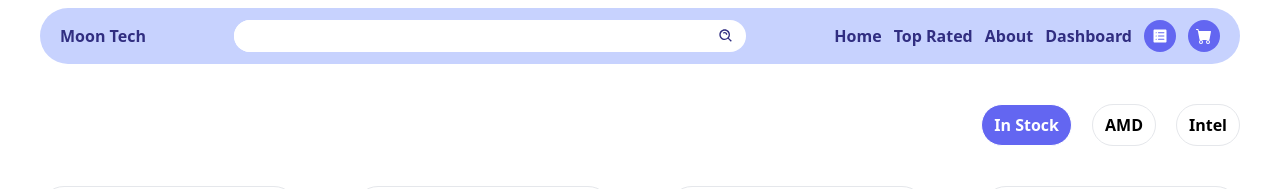
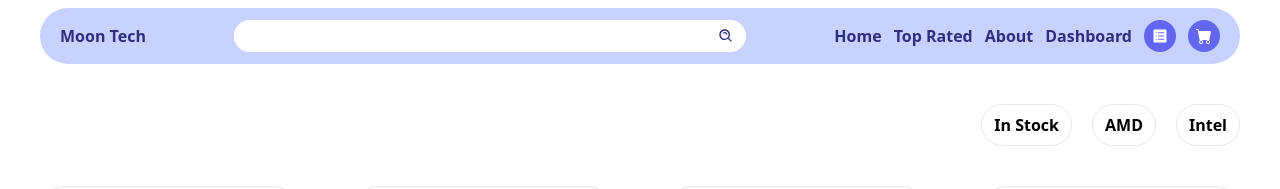
Before and after one commit to tayefulislam/moon-tech, a React (Create React App) app: page / in a window 1280 px wide. Shown: the top 189 px of the page. Built offline with nearby package versions, Linux system fonts and the light colour scheme.

Commit message:
last updated from dell linux

```diff
--- a/src/pages/Main/Home.js
+++ b/src/pages/Main/Home.js
@@ -18,8 +18,8 @@
 
   const dispatch = useDispatch();
 
-  const state = useSelector((state) => state);
-  console.log(state);
+  const { brands, stock } = useSelector((state) => state.filter).filters;
+  console.log(brands);
 
   const activeClass = "text-white  bg-indigo-500 border-white";
 
@@ -28,13 +28,15 @@
       <div className="mb-10 flex justify-end gap-5">
         <button
           onClick={() => dispatch(toggleStock())}
-          className={`border px-3 py-2 rounded-full font-semibold ${activeClass} `}
+          className={`border px-3 py-2 rounded-full font-semibold ${
+            stock ? activeClass : null
+          } `}
         >
           In Stock
         </button>
         <button
           onClick={() => dispatch(toggleBrand("amd"))}
-          className={`border px-3 py-2 rounded-full font-semibold`}
+          className={`border px-3 py-2 rounded-full font-semibold ${brands.incl}`}
         >
           AMD
         </button>
```
